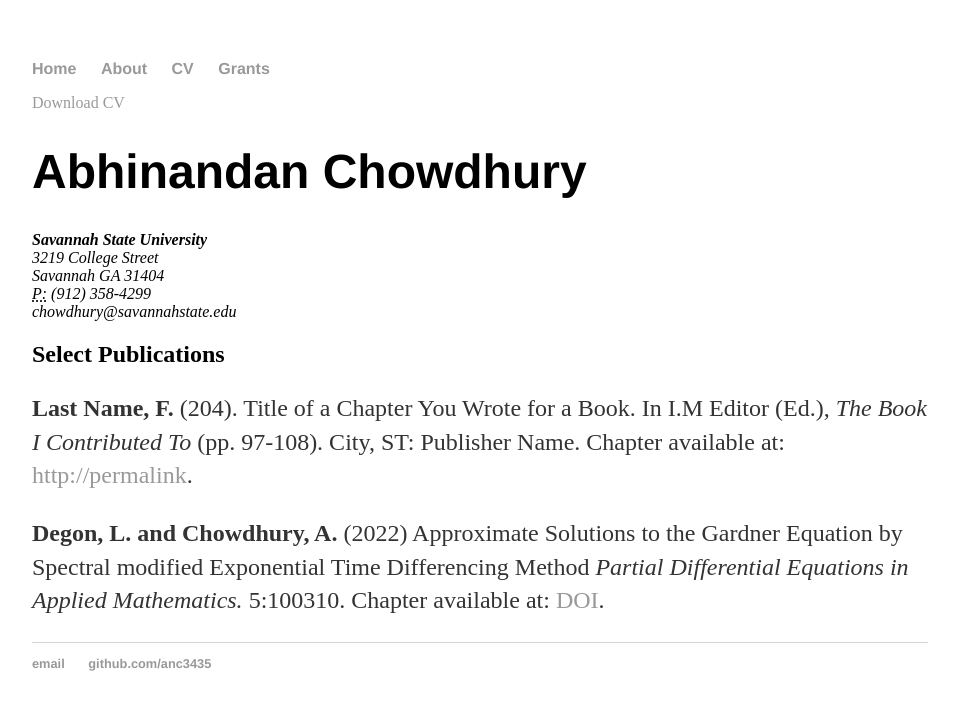
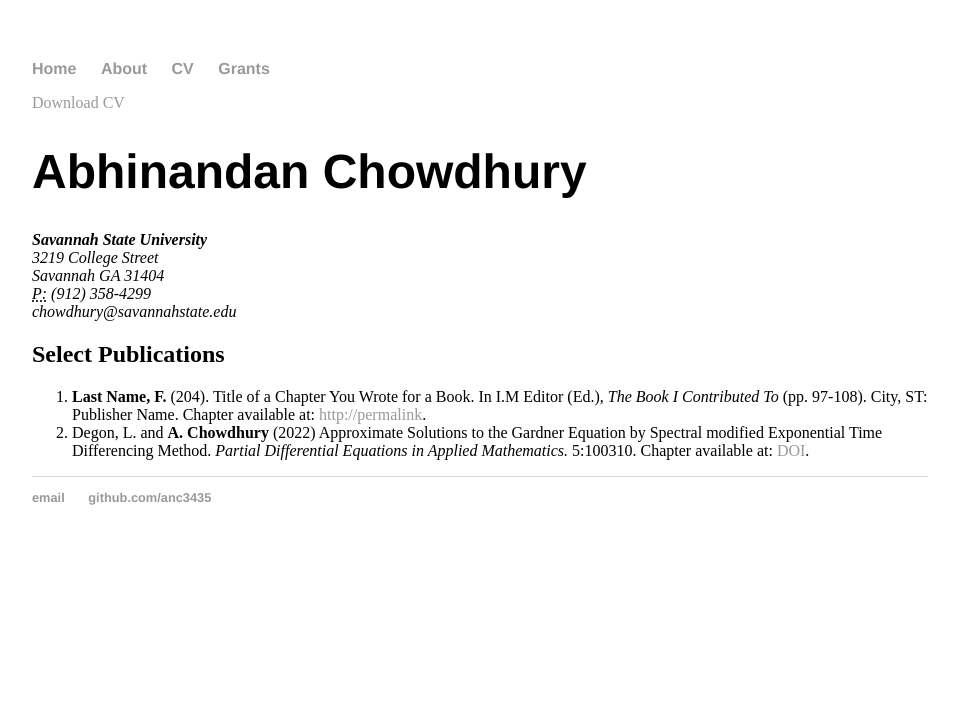
Before and after one commit to anc3435/anc3435.github.io, a Jekyll site: the page built from cv/index.html, in a window 1280 px wide. Shown: the top 710 px of the page, without its empty margins (160-1119 px from the left). Built offline with Jekyll 4.4.1, drawn with Linux system fonts in a browser that asks for light colours.

Commit message:
Update index.html

```diff
--- a/cv/index.html
+++ b/cv/index.html
@@ -23,9 +23,9 @@
 					</address>
 
 					<h2>Select Publications</h2>
-
-					<p><strong>Last Name, F.</strong> (204). Title of a Chapter You Wrote for a Book. In I.M Editor (Ed.), <em>The Book I Contributed To</em> (pp. 97-108). City, ST: Publisher Name. Chapter available at: <a href="#">http://permalink</a>.
-                                        <p><strong> Degon, L. and Chowdhury, A.</strong> (2022) Approximate Solutions to the Gardner Equation by Spectral modified Exponential Time Differencing Method <em> Partial Differential Equations in Applied Mathematics.</em> 5:100310. Chapter available at: <a href="https://doi.org/10.1016/j.padiff.2022.100310">DOI</a>.
-
+                                         <ol>
+					<li><strong>Last Name, F.</strong> (204). Title of a Chapter You Wrote for a Book. In I.M Editor (Ed.), <em>The Book I Contributed To</em> (pp. 97-108). City, ST: Publisher Name. Chapter available at: <a href="#">http://permalink</a>.</li>
+                                        <li> Degon, L. and <strong>A. Chowdhury</strong> (2022) Approximate Solutions to the Gardner Equation by Spectral modified Exponential Time Differencing Method. <em> Partial Differential Equations in Applied Mathematics.</em> 5:100310. Chapter available at: <a href="https://doi.org/10.1016/j.padiff.2022.100310">DOI</a>. </li>
+					</ol>
 
 	</div>
```
